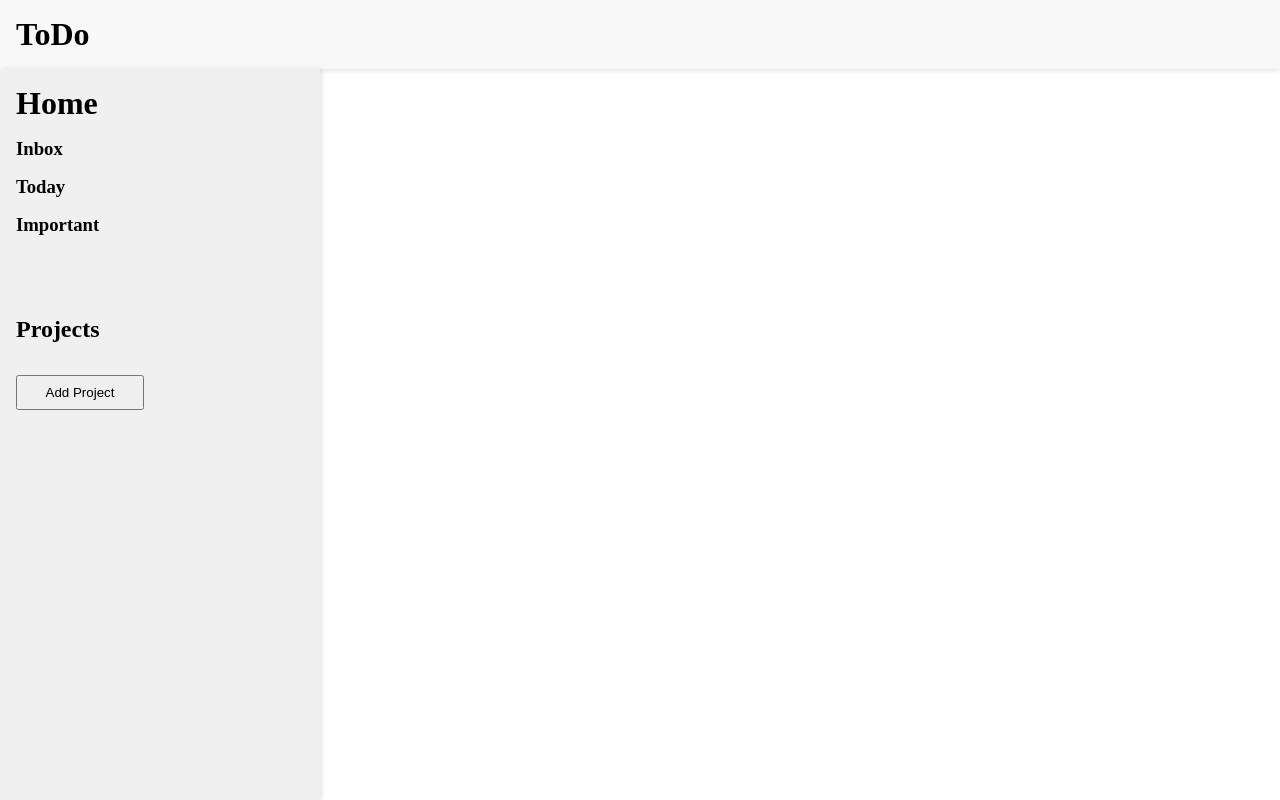
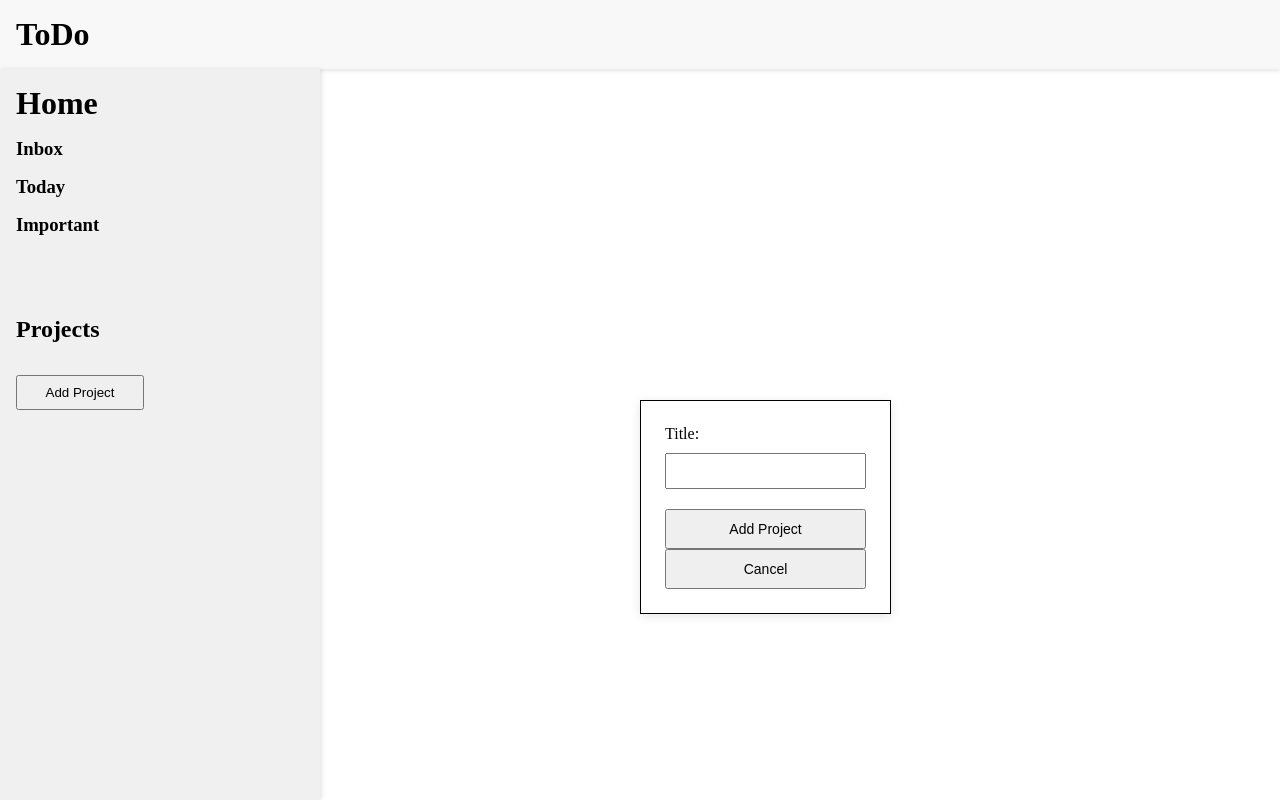
Before and after one commit to Calaxsys/ToDoList-TOP, a website built with webpack: page src/index.html in a window 1280 px wide. Both pictures are taken after a click on the button "Add Project". Built offline with nearby package versions, Linux system fonts and the light colour scheme.

Commit message:
Added funtionality to open and close form for new projects

```diff
--- a/src/UI.js
+++ b/src/UI.js
@@ -13,7 +13,44 @@ function initialLoad() {
         <div id="projects-list"></div>
         <button id="add-project-btn">Add Project</button>
       </div>
+      <!-- Popup Form -->
+      <div id="project-form-popup" class="popup">
+        <form id="project-form" class="popup-content">
+          <label for="project-name">Title:</label>
+          <input type="text" id="project-name" name="project-name" required>
+          <button type="submit">Add Project</button>
+          <button type="button" id="cancel">Cancel</button>
+        </form>
+      </div>
   `;
+
+  //Event Listener for opening the form to add a project
+  document.getElementById("add-project-btn").addEventListener("click", () => {
+    document.getElementById("project-form-popup").style.display = "block";
+  });
+
+  //Event listeners for form submission and cancellation
+  document
+    .getElementById("project-form")
+    .addEventListener("submit", handleProjectFormSubmit);
+
+  document.getElementById("cancel").addEventListener("click", () => {
+    document.getElementById("project-form-popup").style.display = "none";
+    //Clear text input field on cancel
+    document.getElementById("project-name").value = "";
+  });
+}
+
+function handleProjectFormSubmit(e) {
+  e.preventDefault();
+  const projectNameInput = document.getElementById("project-name");
+  const projectName = projectNameInput.value.trim();
+  if (projectName) {
+    const project = new Project(projectName);
+    displayProject(project);
+    projectNameInput.value = "";
+    document.getElementById("project-form-popup").style.display = "none";
+  }
 }
 
 export { initialLoad };
--- a/src/styles.css
+++ b/src/styles.css
@@ -51,3 +51,36 @@ body {
   width: 8rem;
   padding: 0.5rem 1rem;
 }
+
+.popup {
+  display: none;
+  position: fixed;
+  top: 50%;
+  left: 50%;
+  background-color: white;
+  border: 1px solid black;
+  padding: 1.5rem;
+  z-index: 1000;
+  box-shadow: 0 2px 10px rgba(0, 0, 0, 0.1);
+}
+
+.popup-content {
+  display: flex;
+  flex-direction: column;
+}
+
+.popup-content label {
+  margin-bottom: 10px;
+}
+
+.popup-content input {
+  margin-bottom: 20px;
+  padding: 0.5rem;
+  font-size: 14px;
+}
+
+.popup-content button {
+  padding: 10px;
+  font-size: 14px;
+  cursor: pointer;
+}
```
